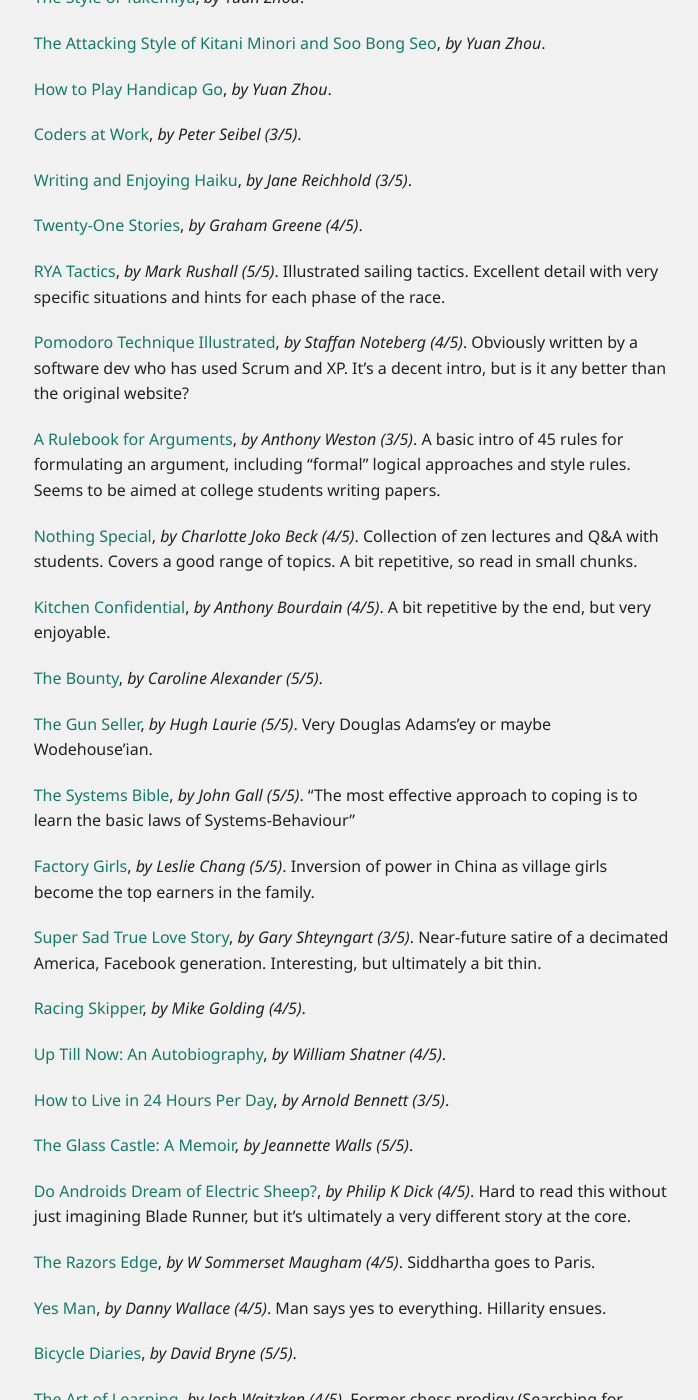
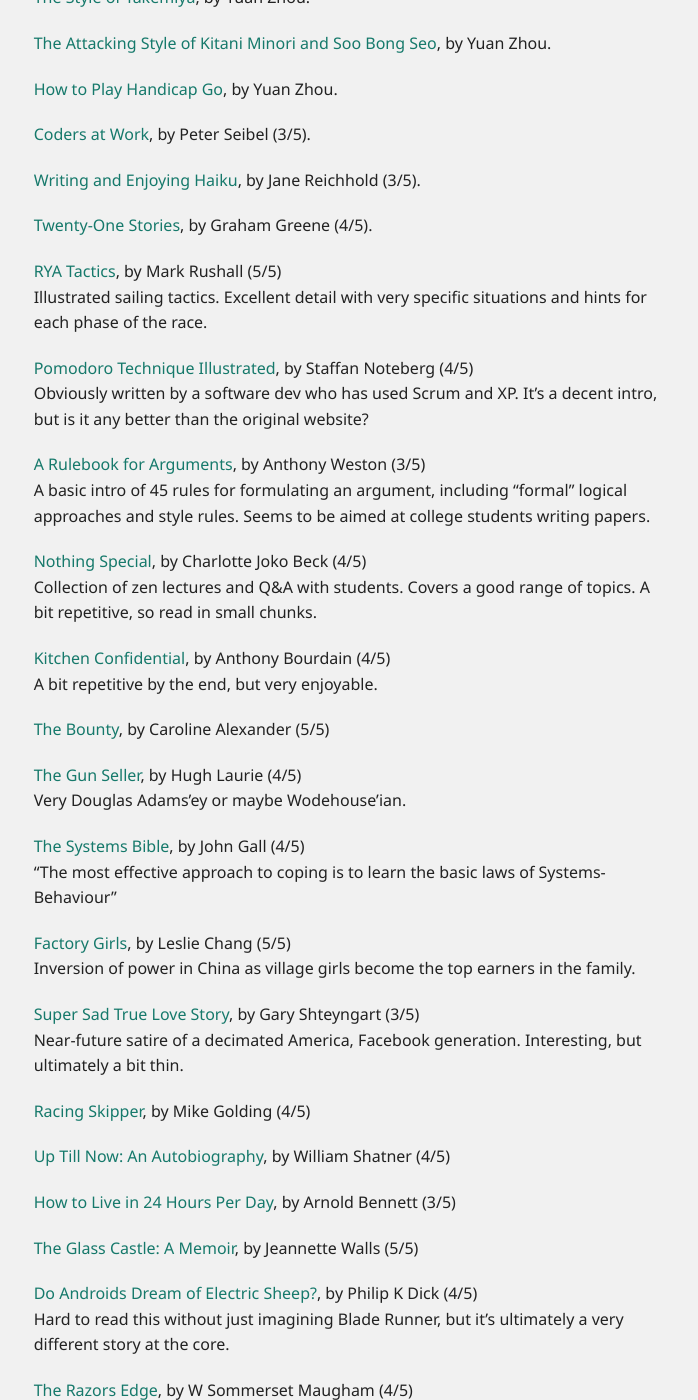
Before and after one commit to findango/finlaycannon.com, a Jekyll site: the page built from _posts/2010-11-30-reading-2010.md, in a window 1280 px wide and 1400 px high, scrolled down 370 px. Shown: the whole window, without its empty margins (288-986 px from the left). Built offline with Jekyll 4.4.1, drawn with Linux system fonts in a browser that asks for light colours; Markdown is read by kramdown in place of the engine named in the settings; some of the changed text lies outside the part shown.

Commit message:
Update from Forestry.io - Updated 2010-11-30-reading-2010.md

```diff
--- a/_posts/2010-11-30-reading-2010.md
+++ b/_posts/2010-11-30-reading-2010.md
@@ -1,94 +1,93 @@
 ---
-date: 2010-12-31 12:10:22
+date: 2010-12-31 12:10:22 +0000
 layout: reading_list
 slug: reading-2010
 title: Reading 2010
 categories:
 - reading
+
 ---
-
 Here's my reading list from 2010.
 
+[Red China Blues](http://www.amazon.com/Red-China-Blues-reissue-March-ebook/dp/B004NNUYHY/), by Jan Wong (5/5).
 
-[Red China Blues](http://www.amazon.com/Red-China-Blues-reissue-March-ebook/dp/B004NNUYHY/), _by Jan Wong (5/5)_.
+[Learning from Las Vegas](http://www.amazon.com/Learning-Las-Vegas-Forgotten-Architectural/dp/026272006X/), by Robert Venturi, et al. (4/5).
 
-[Learning from Las Vegas](http://www.amazon.com/Learning-Las-Vegas-Forgotten-Architectural/dp/026272006X/), _by Robert Venturi, et al. (4/5)_.
+[The Style of Takemiya](http://www.slateandshell.com/SSYZ007.html), by Yuan Zhou.
 
-[The Style of Takemiya](http://www.slateandshell.com/SSYZ007.html), _by Yuan Zhou_.
+[The Attacking Style of Kitani Minori and Soo Bong Seo](), by Yuan Zhou.
 
-[The Attacking Style of Kitani Minori and Soo Bong Seo](), _by Yuan Zhou_.
+[How to Play Handicap Go](http://www.slateandshell.com/SSYZ004.html), by Yuan Zhou.
 
-[How to Play Handicap Go](http://www.slateandshell.com/SSYZ004.html), _by Yuan Zhou_.
+[Coders at Work](http://www.amazon.com/Coders-Work-Reflections-Craft-Programming-ebook/dp/B002RHN7RM/), by Peter Seibel (3/5).
 
-[Coders at Work](http://www.amazon.com/Coders-Work-Reflections-Craft-Programming-ebook/dp/B002RHN7RM/), _by Peter Seibel (3/5)_.
+[Writing and Enjoying Haiku](http://www.amazon.com/Writing-Enjoying-Haiku-Hands--Guide/dp/1568365217/), by Jane Reichhold (3/5).
 
-[Writing and Enjoying Haiku](http://www.amazon.com/Writing-Enjoying-Haiku-Hands--Guide/dp/1568365217/), _by Jane Reichhold (3/5)_.
+[Twenty-One Stories](http://www.amazon.com/Twenty-One-Stories-Vintage-Classics-Graham-ebook/dp/B0044XV5W6/), by Graham Greene (4/5).
 
-[Twenty-One Stories](http://www.amazon.com/Twenty-One-Stories-Vintage-Classics-Graham-ebook/dp/B0044XV5W6/), _by Graham Greene (4/5)_.
-
-[RYA Tactics](http://www.amazon.com/RYA-Tactics-Mark-Rushall/dp/1905104219/), _by Mark Rushall (5/5)_.
+[RYA Tactics](http://www.amazon.com/RYA-Tactics-Mark-Rushall/dp/1905104219/), by Mark Rushall (5/5)
 Illustrated sailing tactics. Excellent detail with very specific situations and hints for each phase of the race.
 
-[Pomodoro Technique Illustrated](http://www.amazon.com/Pomodoro-Technique-Illustrated-Pragmatic-Life-ebook/dp/B00A376NI8/), _by Staffan Noteberg (4/5)_.
+[Pomodoro Technique Illustrated](http://www.amazon.com/Pomodoro-Technique-Illustrated-Pragmatic-Life-ebook/dp/B00A376NI8/), by Staffan Noteberg (4/5)
 Obviously written by a software dev who has used Scrum and XP. It's a decent intro, but is it any better than the original website?
 
-[A Rulebook for Arguments](http://www.amazon.com/Rulebook-Arguments-Fourth-Anthony-Weston-ebook/dp/B003GEKKX4/), _by Anthony Weston (3/5)_.
+[A Rulebook for Arguments](http://www.amazon.com/Rulebook-Arguments-Fourth-Anthony-Weston-ebook/dp/B003GEKKX4/), by Anthony Weston (3/5)
 A basic intro of 45 rules for formulating an argument, including "formal" logical approaches and style rules. Seems to be aimed at college students writing papers.
 
-[Nothing Special](http://www.amazon.com/Nothing-Special-Charlotte-J-Beck-ebook/dp/B001VA1PIE/), _by Charlotte Joko Beck (4/5)_.
+[Nothing Special](http://www.amazon.com/Nothing-Special-Charlotte-J-Beck-ebook/dp/B001VA1PIE/), by Charlotte Joko Beck (4/5)
 Collection of zen lectures and Q&A with students. Covers a good range of topics. A bit repetitive, so read in small chunks.
 
-[Kitchen Confidential](http://www.amazon.com/Kitchen-Confidential-Anthony-Bourdain-ebook/dp/B002UM5BXW/), _by Anthony Bourdain (4/5)_.
+[Kitchen Confidential](http://www.amazon.com/Kitchen-Confidential-Anthony-Bourdain-ebook/dp/B002UM5BXW/), by Anthony Bourdain (4/5)
 A bit repetitive by the end, but very enjoyable.
 
-[The Bounty](http://www.amazon.com/Bounty-True-Story-Mutiny-text-ebook/dp/B001N8ELPI/), _by Caroline Alexander (5/5)_.
+[The Bounty](http://www.amazon.com/Bounty-True-Story-Mutiny-text-ebook/dp/B001N8ELPI/), by Caroline Alexander (5/5)
 
-[The Gun Seller](http://www.amazon.com/Gun-Seller-Hugh-Laurie-ebook/dp/B004M8S78S/), _by Hugh Laurie (5/5)_.
+[The Gun Seller](http://www.amazon.com/Gun-Seller-Hugh-Laurie-ebook/dp/B004M8S78S/), by Hugh Laurie (4/5)
 Very Douglas Adams'ey or maybe Wodehouse'ian.
 
-[The Systems Bible](http://www.amazon.com/SYSTEMANTICS-SYSTEMS-BIBLE-John-Gall-ebook/dp/B00AK1BIDM/), _by John Gall (5/5)_.
+[The Systems Bible](http://www.amazon.com/SYSTEMANTICS-SYSTEMS-BIBLE-John-Gall-ebook/dp/B00AK1BIDM/), by John Gall (4/5)
 "The most effective approach to coping is to learn the basic laws of Systems-Behaviour"
 
-[Factory Girls](http://www.amazon.com/Factory-Girls-Village-Changing-China-ebook/dp/B001FA0URC/), _by Leslie Chang (5/5)_.
+[Factory Girls](http://www.amazon.com/Factory-Girls-Village-Changing-China-ebook/dp/B001FA0URC/), by Leslie Chang (5/5)
 Inversion of power in China as village girls become the top earners in the family.
 
-[Super Sad True Love Story](http://www.amazon.com/Super-Sad-True-Love-Story-ebook/dp/B0036S4BSA/), _by Gary Shteyngart (3/5)_.
+[Super Sad True Love Story](http://www.amazon.com/Super-Sad-True-Love-Story-ebook/dp/B0036S4BSA/), by Gary Shteyngart (3/5)
 Near-future satire of a decimated America, Facebook generation. Interesting, but ultimately a bit thin.
 
-[Racing Skipper](http://www.amazon.com/Racing-Skipper-Mike-Golding/dp/1898660573/), _by Mike Golding (4/5)_.
+[Racing Skipper](http://www.amazon.com/Racing-Skipper-Mike-Golding/dp/1898660573/), by Mike Golding (4/5)
 
-[Up Till Now: An Autobiography](http://www.amazon.com/Till-Now-Autobiography-William-Shatner-ebook/dp/B0013TPV2Y/), _by William Shatner (4/5)_.
+[Up Till Now: An Autobiography](http://www.amazon.com/Till-Now-Autobiography-William-Shatner-ebook/dp/B0013TPV2Y/), by William Shatner (4/5)
 
-[How to Live in 24 Hours Per Day](http://www.amazon.com/How-Live-24-Hours-Day/dp/0967972809/), _by Arnold Bennett (3/5)_.
+[How to Live in 24 Hours Per Day](http://www.amazon.com/How-Live-24-Hours-Day/dp/0967972809/), by Arnold Bennett (3/5)
 
-[The Glass Castle: A Memoir](http://www.amazon.com/Glass-Castle-Jeannette-Walls-ebook/dp/B000OVLKMM/), _by Jeannette Walls (5/5)_.
+[The Glass Castle: A Memoir](http://www.amazon.com/Glass-Castle-Jeannette-Walls-ebook/dp/B000OVLKMM/), by Jeannette Walls (5/5)
 
-[Do Androids Dream of Electric Sheep?](http://www.amazon.com/Androids-Dream-Electric-Sheep-MASTERWORKS-ebook/dp/B000SEGTI0/), _by Philip K Dick (4/5)_.
+[Do Androids Dream of Electric Sheep?](http://www.amazon.com/Androids-Dream-Electric-Sheep-MASTERWORKS-ebook/dp/B000SEGTI0/), by Philip K Dick (4/5)
 Hard to read this without just imagining Blade Runner, but it's ultimately a very different story at the core.
 
-[The Razors Edge](http://www.amazon.com/Razors-Edge-Vintage-Classics-ebook/dp/B0031RS73G/), _by W Sommerset Maugham (4/5)_.
+[The Razors Edge](http://www.amazon.com/Razors-Edge-Vintage-Classics-ebook/dp/B0031RS73G/), by W Sommerset Maugham (4/5)
 Siddhartha goes to Paris.
 
-[Yes Man](http://www.amazon.com/Yes-Film-Tie--Danny-Wallace-ebook/dp/B003L77XB8/), _by Danny Wallace (4/5)_.
+[Yes Man](http://www.amazon.com/Yes-Film-Tie--Danny-Wallace-ebook/dp/B003L77XB8/), by Danny Wallace (4/5)
 Man says yes to everything. Hillarity ensues.
 
-[Bicycle Diaries](http://www.amazon.com/Bicycle-Diaries-David-Byrne-ebook/dp/B0044KLQGY/), _by David Bryne (5/5)_.
+[Bicycle Diaries](http://www.amazon.com/Bicycle-Diaries-David-Byrne-ebook/dp/B0044KLQGY/), by David Bryne (5/5)
 
-[The Art of Learning](http://www.amazon.com/Art-Learning-Journey-Pursuit-Excellence-ebook/dp/B000QCQ970/), _by Josh Waitzken (4/5)_.
+[The Art of Learning](http://www.amazon.com/Art-Learning-Journey-Pursuit-Excellence-ebook/dp/B000QCQ970/), by Josh Waitzken (4/5)
 Former chess prodigy (Searching for Bobby Fischer) examines his personal process for learning and his parallels between chess and Tai Chi.
 
-[Leading Lean Software Development](http://www.amazon.com/Leading-Lean-Software-Development-Addison-Wesley-ebook/dp/B002Y1U7VU/), _by Mary Poppendick (5/5)_.
+[Leading Lean Software Development](http://www.amazon.com/Leading-Lean-Software-Development-Addison-Wesley-ebook/dp/B002Y1U7VU/), by Mary Poppendick (5/5)
 
-[Understanding Dan Level Play](http://www.slateandshell.com/SSYZ012.html), _by Yuan Zhou (5/5)_.
+[Understanding Dan Level Play](http://www.slateandshell.com/SSYZ012.html), by Yuan Zhou (5/5)
 
-[Born to Run](http://www.amazon.com/Born-Run-Christopher-McDougall-ebook/dp/B0028MBKVG/), _by Christopher McDougall (4/5)_.
+[Born to Run](http://www.amazon.com/Born-Run-Christopher-McDougall-ebook/dp/B0028MBKVG/), by Christopher McDougall (4/5)
 
-[The One Straw Revolution](http://www.amazon.com/One-Straw-Revolution-Introduction-Natural-Classics-ebook/dp/B003WUYP74/), _by Masanobu Fukuoka (3/5)_.
+[The One Straw Revolution](http://www.amazon.com/One-Straw-Revolution-Introduction-Natural-Classics-ebook/dp/B003WUYP74/), by Masanobu Fukuoka (3/5)
 
-[The Paleo Solution](http://www.amazon.com/Paleo-Solution-Original-Human-Diet-ebook/dp/B00466H5MU/), _by Robb Wolf (3/5)_.
+[The Paleo Solution](http://www.amazon.com/Paleo-Solution-Original-Human-Diet-ebook/dp/B00466H5MU/), by Robb Wolf (3/5)
 
-[A Beginner's Guide to the World Economy](http://www.amazon.com/Beginners-Guide-World-Economy-Eighty-one-ebook/dp/B000XU8E4G/), _by Randy Epping (3/5)_.
+[A Beginner's Guide to the World Economy](http://www.amazon.com/Beginners-Guide-World-Economy-Eighty-one-ebook/dp/B000XU8E4G/), by Randy Epping (3/5)
 
-[How to Have a Beautiful Mind](http://www.amazon.com/Have-Beautiful-Mind-Edward-Bono-ebook/dp/B000S1LD48/), _by Edward De Bono (4/5)_.
+[How to Have a Beautiful Mind](http://www.amazon.com/Have-Beautiful-Mind-Edward-Bono-ebook/dp/B000S1LD48/), by Edward De Bono (4/5)
 
-[How Life Imitates Chess](http://www.amazon.com/Life-Imitates-Chess-Garry-Kasparov-ebook/dp/B0049U443Q/), _by Garry Kasparov (5/5)_.
+[How Life Imitates Chess](http://www.amazon.com/Life-Imitates-Chess-Garry-Kasparov-ebook/dp/B0049U443Q/), by Garry Kasparov (5/5)
```
